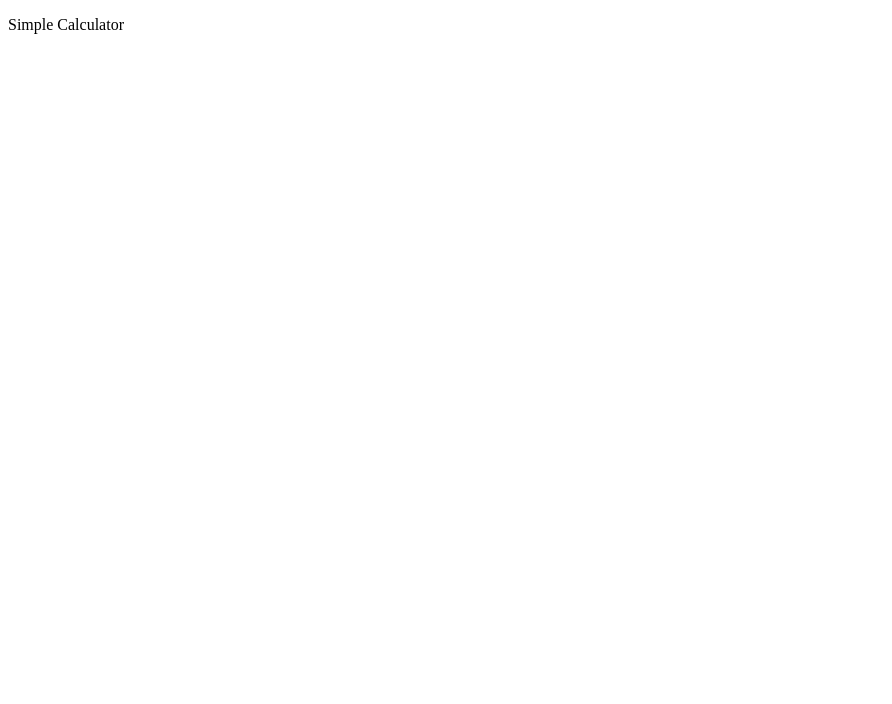
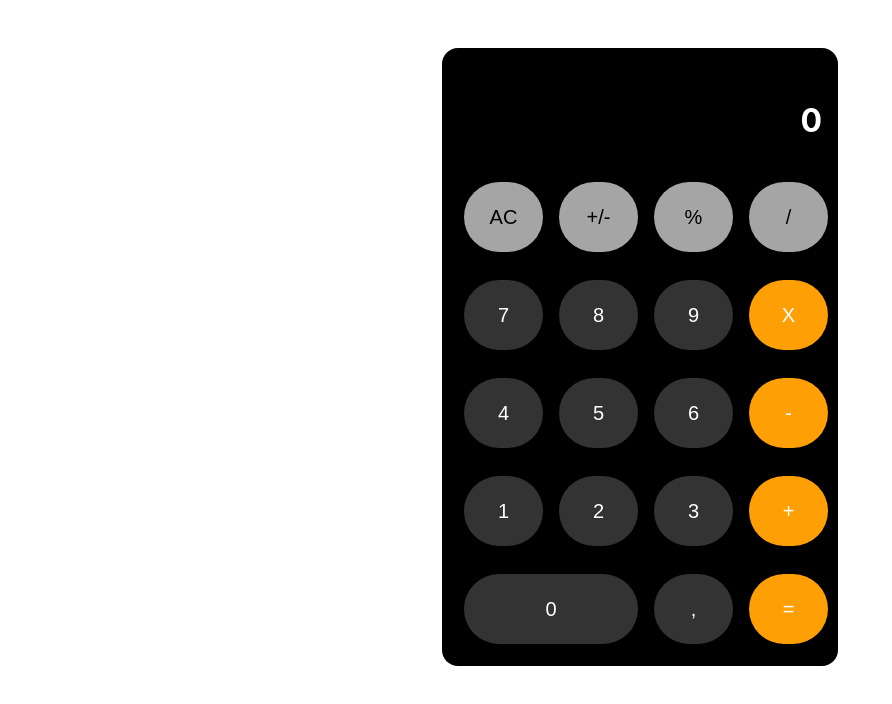
Before and after one commit to SantiSB/simple-calculator, a React (Vite) app: page / in a window 1280 px wide. Shown: the top 704 px of the page, without its empty margins (0-892 px from the left). Built offline with nearby package versions, Linux system fonts and the light colour scheme.

Commit message:
simple-calculator v1.0.0

```diff
--- a/package.json
+++ b/package.json
@@ -1,7 +1,7 @@
 {
   "name": "simple-calculator",
   "private": true,
-  "version": "0.0.0",
+  "version": "1.0.0",
   "type": "module",
   "homepage": "https://santisb.github.io/simple-calculator/",
   "scripts": {
@@ -16,6 +16,9 @@
     "lint:fix": "eslint --fix . --ext .js,.jsx"
   },
   "dependencies": {
+    "@emotion/react": "^11.11.1",
+    "@emotion/styled": "^11.11.0",
+    "@mui/material": "^5.14.5",
     "react": "^18.2.0",
     "react-dom": "^18.2.0"
   },
--- a/src/App.jsx
+++ b/src/App.jsx
@@ -1,5 +1,7 @@
+import SimpleCalculator from "./pages/SimpleCalculator"
+
 function App() {
-  return <p>Simple Calculator</p>
+  return <SimpleCalculator />
 }
 
 export default App
--- /dev/null
+++ b/src/index.css
@@ -0,0 +1,14 @@
+body {
+  margin: 0px;
+  font-family: -apple-system, BlinkMacSystemFont, 'Segoe UI', 'Roboto', 'Oxygen',
+    'Ubuntu', 'Cantarell', 'Fira Sans', 'Droid Sans', 'Helvetica Neue',
+    sans-serif;
+  -webkit-font-smoothing: antialiased;
+  -moz-osx-font-smoothing: grayscale;
+  overflow-y: hidden;
+}
+
+code {
+  font-family: source-code-pro, Menlo, Monaco, Consolas, 'Courier New',
+    monospace;
+}
--- a/src/main.jsx
+++ b/src/main.jsx
@@ -1,9 +1,10 @@
 import React from 'react'
 import ReactDOM from 'react-dom/client'
+import './index.css'
 import App from './App.jsx'
 
 ReactDOM.createRoot(document.getElementById('root')).render(
   <React.StrictMode>
     <App />
-  </React.StrictMode>,
+  </React.StrictMode>
 )
--- /dev/null
+++ b/src/pages/SimpleCalculator.jsx
@@ -0,0 +1,262 @@
+import React, { useState } from 'react'
+import '../styles/SimpleCalculator.css'
+import Container from '@mui/material/Container'
+import { Alert, Grid, Snackbar, Typography } from '@mui/material'
+import { createTheme, ThemeProvider } from '@mui/material/styles'
+
+const theme = createTheme()
+
+theme.typography.h3 = {
+  fontSize: '1.2rem',
+  '@media (min-width:600px)': {
+    fontSize: '1.5rem',
+  },
+  [theme.breakpoints.up('md')]: {
+    fontSize: '2rem',
+  },
+}
+
+const SimpleCalculator = () => {
+  const [value, setValue] = useState(0)
+  const [operator, setOperator] = useState()
+  const [prevValue, setPrevValue] = useState(0)
+
+  const [open, setOpen] = React.useState(false)
+
+  const handleClose = (event, reason) => {
+    if (reason === 'clickaway') {
+      return
+    }
+
+    setOpen(false)
+  }
+
+  const typeNumber = (e) => {
+    const input = e.target.value
+    value === 0
+      ? setValue(input)
+      : value.length > 6
+      ? setOpen(true)
+      : setValue(value + input)
+  }
+
+  const clear = () => {
+    setValue(0)
+    setOperator()
+  }
+
+  const handleOperator = (e) => {
+    const operatorValue = e.target.value
+    setOperator(operatorValue)
+    setPrevValue(value)
+    setValue(0)
+  }
+
+  const calculate = () => {
+    switch (operator) {
+      case '/':
+        setValue(parseFloat(prevValue) / parseFloat(value))
+        setOperator()
+        break
+      case 'X':
+        setValue(parseFloat(prevValue) * parseFloat(value))
+        setOperator()
+        break
+      case '-':
+        setValue(parseFloat(prevValue) - parseFloat(value))
+        setOperator()
+        break
+      case '+':
+        setValue(parseFloat(prevValue) + parseFloat(value))
+        setOperator()
+        break
+      case '=':
+        setOperator()
+        break
+      default:
+        break
+    }
+  }
+
+  const changeSign = () => {
+    setValue(value * -1)
+  }
+
+  const percentage = () => {
+    setValue(value / 100)
+  }
+
+  return (
+    <ThemeProvider theme={theme}>
+      <div className='calculator'>
+        <Snackbar open={open} autoHideDuration={6000} onClose={handleClose}>
+          <Alert
+            onClose={handleClose}
+            severity='error'
+            style={{
+              display: 'flex',
+              justifyContent: 'center',
+              alignItems: 'center',
+            }}
+          >
+            Is not possible type more than 6 digits
+          </Alert>
+        </Snackbar>
+        <Container maxWidth='xs'>
+          <div className='container'>
+            <Typography
+              variant='h3'
+              className='display'
+              style={{
+                display: 'flex',
+                alignItems: 'center',
+                height: '7rem',
+                width: '100%',
+              }}
+            >
+              {value}
+            </Typography>
+            <Grid container spacing={2}>
+              <Grid item xs={3}>
+                {' '}
+                <button className='function' onClick={clear}>
+                  AC
+                </button>
+              </Grid>
+              <Grid item xs={3}>
+                {' '}
+                <button className='function' onClick={changeSign} value={'+/-'}>
+                  +/-
+                </button>
+              </Grid>
+              <Grid item xs={3}>
+                {' '}
+                <button className='function' onClick={percentage} value={'%'}>
+                  %
+                </button>
+              </Grid>
+              <Grid item xs={3}>
+                {' '}
+                <button
+                  className='function'
+                  onClick={handleOperator}
+                  value={'/'}
+                >
+                  /
+                </button>
+              </Grid>
+
+              <Grid item xs={3}>
+                {' '}
+                <button className='number' onClick={typeNumber} value={7}>
+                  7
+                </button>
+              </Grid>
+              <Grid item xs={3}>
+                {' '}
+                <button className='number' onClick={typeNumber} value={8}>
+                  8
+                </button>
+              </Grid>
+              <Grid item xs={3}>
+                {' '}
+                <button className='number' onClick={typeNumber} value={9}>
+                  9
+                </button>
+              </Grid>
+              <Grid item xs={3}>
+                {' '}
+                <button
+                  className='operator'
+                  onClick={handleOperator}
+                  value={'X'}
+                >
+                  X
+                </button>
+              </Grid>
+
+              <Grid item xs={3}>
+                {' '}
+                <button className='number' onClick={typeNumber} value={4}>
+                  4
+                </button>
+              </Grid>
+              <Grid item xs={3}>
+                {' '}
+                <button className='number' onClick={typeNumber} value={5}>
+                  5
+                </button>
+              </Grid>
+              <Grid item xs={3}>
+                {' '}
+                <button className='number' onClick={typeNumber} value={6}>
+                  6
+                </button>
+              </Grid>
+              <Grid item xs={3}>
+                {' '}
+                <button
+                  className='operator'
+                  onClick={handleOperator}
+                  value={'-'}
+                >
+                  -
+                </button>
+              </Grid>
+
+              <Grid item xs={3}>
+                {' '}
+                <button className='number' onClick={typeNumber} value={1}>
+                  1
+                </button>{' '}
+              </Grid>
+              <Grid item xs={3}>
+                {' '}
+                <button className='number' onClick={typeNumber} value={2}>
+                  2
+                </button>{' '}
+              </Grid>
+              <Grid item xs={3}>
+                {' '}
+                <button className='number' onClick={typeNumber} value={3}>
+                  3
+                </button>{' '}
+              </Grid>
+              <Grid item xs={3}>
+                {' '}
+                <button
+                  className='operator'
+                  onClick={handleOperator}
+                  value={'+'}
+                >
+                  +
+                </button>{' '}
+              </Grid>
+
+              <Grid item xs={6}>
+                {' '}
+                <button className='number' onClick={typeNumber} value={0}>
+                  0
+                </button>{' '}
+              </Grid>
+              <Grid item xs={3}>
+                {' '}
+                <button className='number' onClick={typeNumber} value={'.'}>
+                  ,
+                </button>{' '}
+              </Grid>
+              <Grid item xs={3}>
+                {' '}
+                <button className='calculate' onClick={calculate} value='='>
+                  =
+                </button>{' '}
+              </Grid>
+            </Grid>
+          </div>
+        </Container>
+      </div>
+    </ThemeProvider>
+  )
+}
+
+export default SimpleCalculator
--- /dev/null
+++ b/src/styles/SimpleCalculator.css
@@ -0,0 +1,59 @@
+.calculator{
+    display: flex;
+    align-items: center;
+    padding-top: 3rem;
+    overflow: hidden;
+}
+
+.container{
+    background-color: #000000;
+    border-radius: 1em;
+    padding: 1em;
+}
+
+.display{
+    color: #ffffff;
+    display: flex;
+    justify-content: flex-end;
+    margin-right: 1em;
+    font-size: 3.5em;
+}
+
+button{
+    width: 100%;
+    height: 3.5em;
+    border-radius: 2em;
+    border: none;
+    margin: 0.3em;
+    font-size: 15pt;
+    transition: all 0.1s ease-in-out;
+}
+
+button:active {
+    transform: scale(0.95);
+    background-color: #ffffff;
+  }
+
+button:hover{
+    cursor: pointer;
+}
+
+.operator{
+    background-color: #FF9F06;
+    color: #ffffff
+}
+
+.number{
+    background-color: #333333;
+    color: #ffffff
+}
+
+.function{
+    background-color: #A5A5A5;
+    color: #000000
+}
+
+.calculate{
+    background-color: #FF9F06;
+    color: #ffffff;
+}
```
Also changed, not shown: 1 other file (tests, documents, lock files or other folders).
